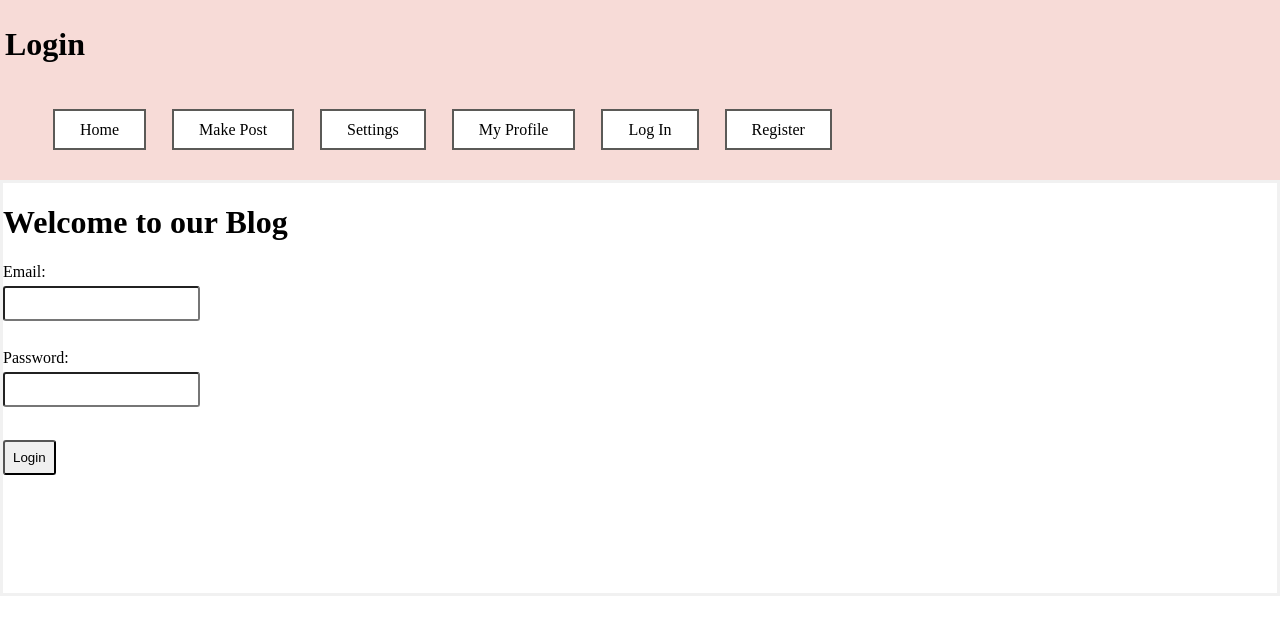
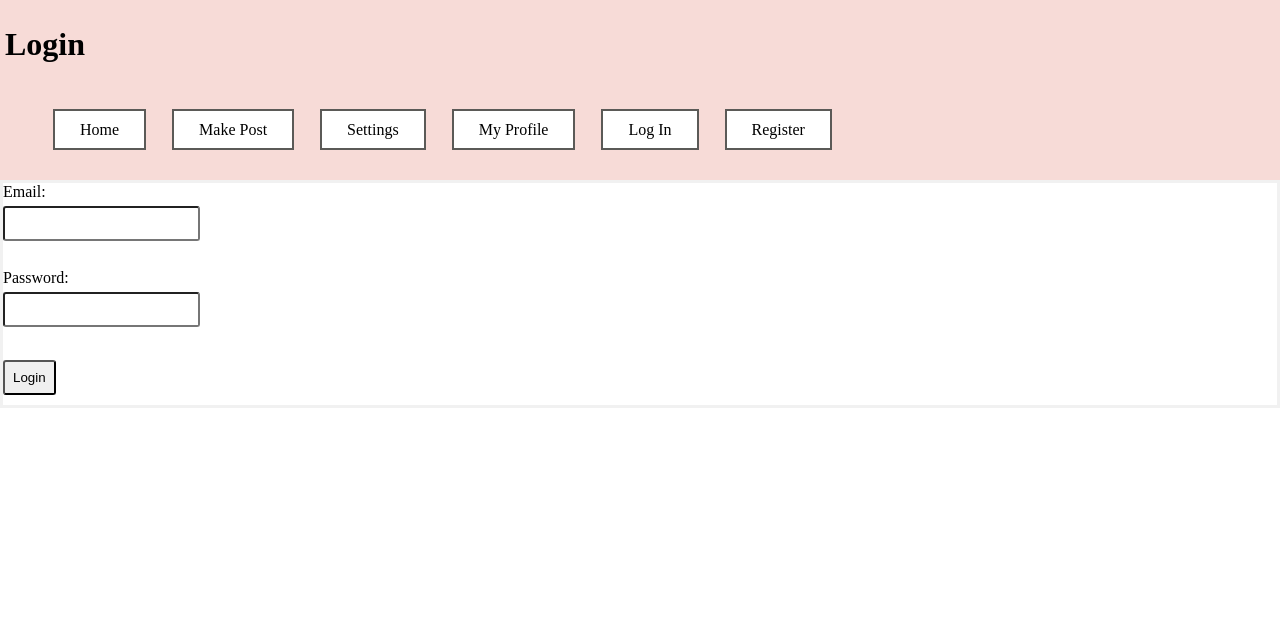
Before and after one commit to Liryn/Secure-blog-site, a website: page DSS/ejs/login.ejs in a window 1280 px wide. Drawn offline with nearby package versions, Linux system fonts and the light colour scheme; files that its build step writes are made by us from their sources.

Commit message:
Add files via upload

```diff
--- a/DSS/ejs/login.ejs
+++ b/DSS/ejs/login.ejs
@@ -34,9 +34,8 @@
             </div>
          <!--  <form action="/homepage.html" method="post">-->
           <div class ="login-form">
-            <h1 class="mt-4">Welcome to our Blog</h1>
-
-            <form name="loginForm" action="/" onsubmit="return validateForm()"> <!-- SQL page link here?-->
+            <div class="container">
+            <form name="loginForm" action="/login" method="POST">
 
               <label for="email">Email:</label><br>
               <input type="text" id="email" name="email"><br><br>
@@ -45,6 +44,8 @@
               <input type="text" id="password" name="password"><br><br>
               <input type="submit" value="Login">
             </form>
+            </div>
+          </div>
 
             <br><br><br><br><br><br>
              <!-- </form>-->
```
Also changed, not shown: DSS/ejs/homepage.ejs (+0 -9 lines).
